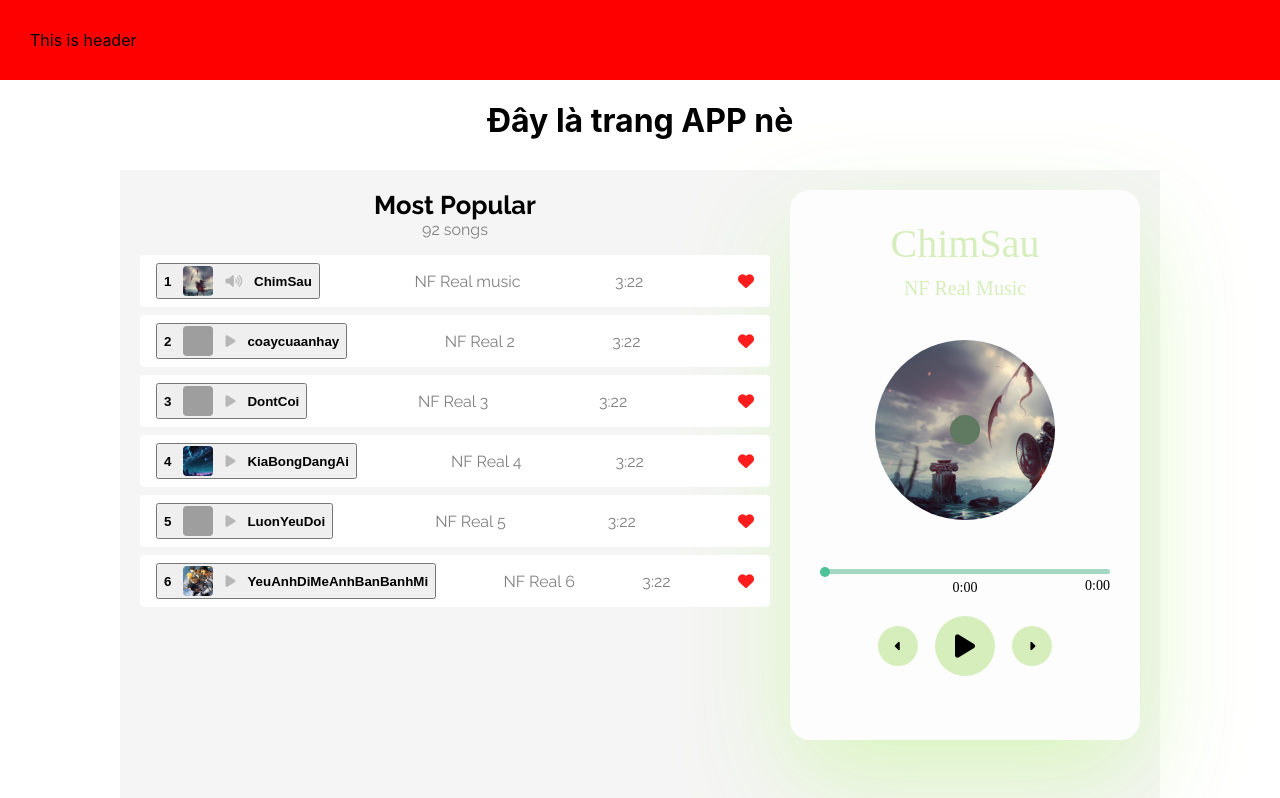
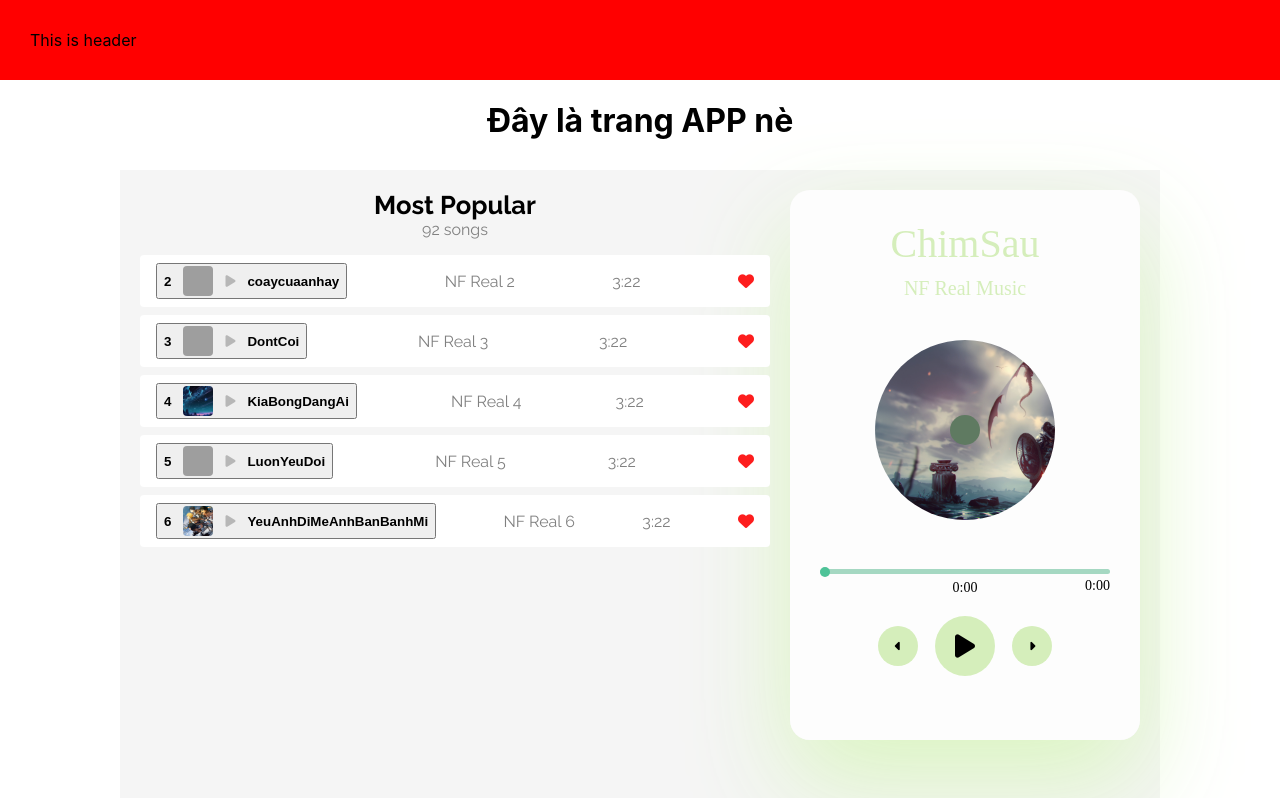
Before and after one commit to trinhphuongdesigner/batch-31-reactjs, a React (Create React App) app: page / in a window 1280 px wide. Shown: the top 798 px of the page. Built offline with nearby package versions, Linux system fonts and the light colour scheme; grey boxes are pictures that could not be loaded.

Commit message:
play music

```diff
--- a/src/components/playList/index.jsx
+++ b/src/components/playList/index.jsx
@@ -1,9 +1,9 @@
-import React, { memo, useCallback, useState } from 'react';
+import React, { memo, useCallback, useEffect, useState } from 'react';
 import MusicPlay from 'components/playList/musicPlay';
 
 import './playList.css';
 
-const playList = [
+const allList = [
   {
     id: 1,
     name: 'ChimSau',
@@ -55,13 +55,18 @@ const playList = [
 ]
 
 function PlayList(props) {
-  const [selectedMusic, setSelectedMusic] = useState(playList[0]);
+  const [selectedMusic, setSelectedMusic] = useState(allList[0]);
+  const [playList, setPlayList] = useState();
+
+  useEffect(() => {
+    setPlayList(allList.filter((m) => m.id !== selectedMusic.id));
+  }, [selectedMusic.id]);
 
   const onHandleSelectedMusic = useCallback((id) => () => {
     const selected = playList.find((m) => m.id === id);
 
     setSelectedMusic(selected);
-  }, []);
+  }, [playList]);
 
   return (
     <div className="music-space">
@@ -72,10 +77,10 @@ function PlayList(props) {
 
         <div className="play-list">
           {
-            playList.length > 0 ? playList.map((m, idx) => (
+            playList?.length > 0 ? playList.map((m) => (
               <div className="play-item" key={m.name}>
               <button className="play-block" onClick={onHandleSelectedMusic(m.id)}>
-                <span className="index text-strong">{idx + 1}</span>
+                <span className="index text-strong">{m.id}</span>
 
                 <img
                   src={m.cover}
```
